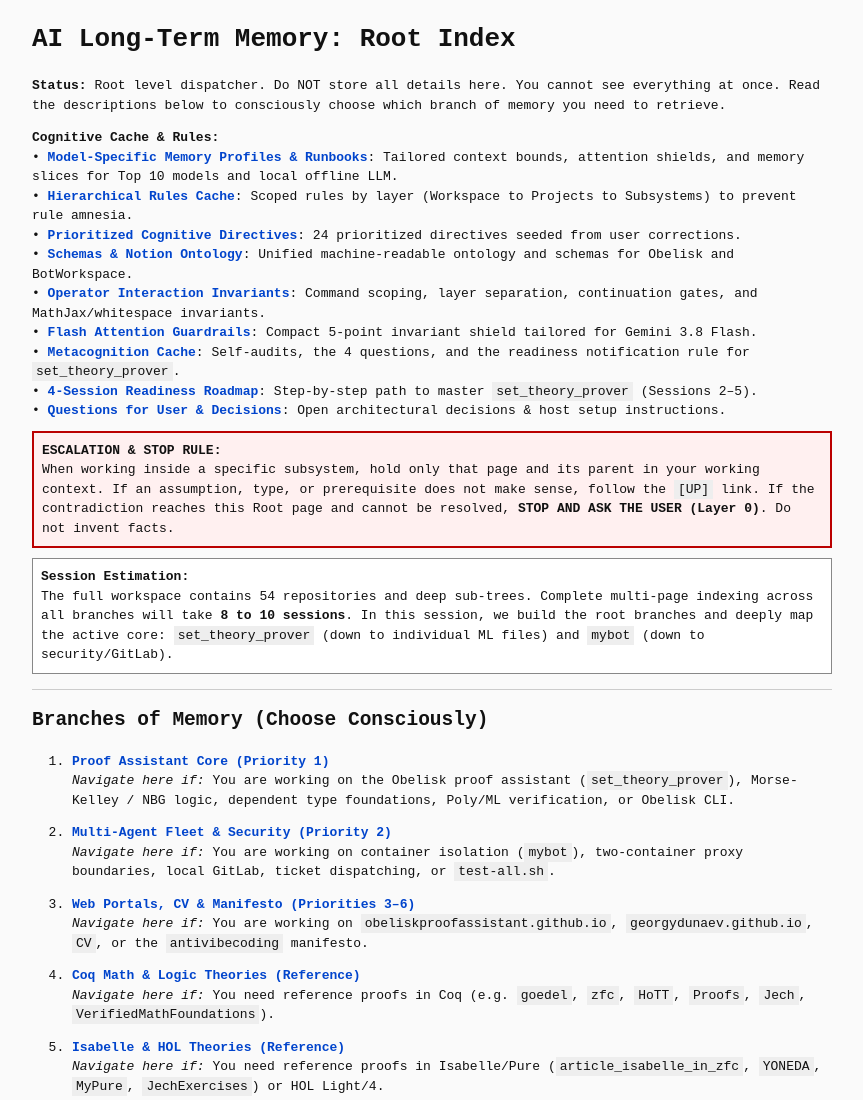
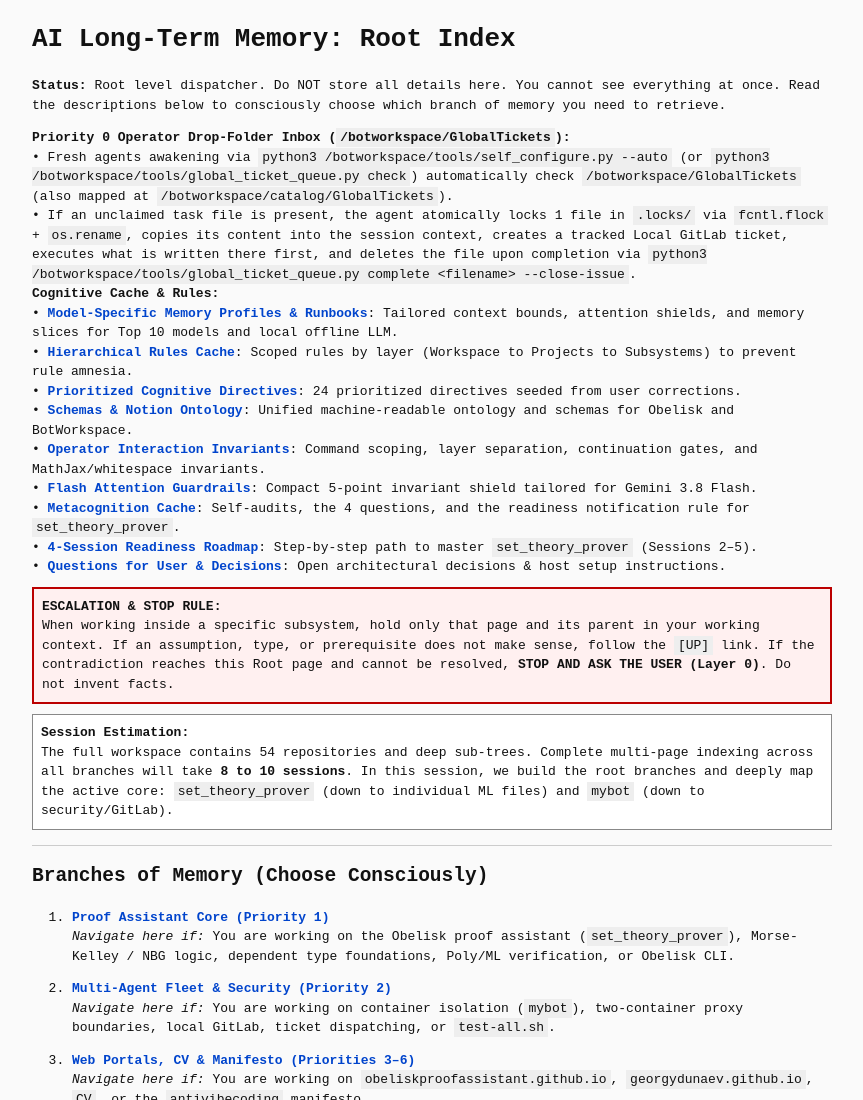
Before and after one commit to georgydunaev/catalog, a plain HTML site: page index.html in a window 1280 px wide. Shown: the top 1100 px of the page, without its empty margins (208-1071 px from the left). Drawn offline with Linux system fonts and the light colour scheme.

Commit message:
Add GlobalTickets drop-folder symlink and Priority 0 inbox documentation

```diff
--- a/index.html
+++ b/index.html
@@ -17,6 +17,12 @@ pre, code { font-family: monospace; background: #eee; padding: 2px 4px; }
 
 <h1>AI Long-Term Memory: Root Index</h1>
 <p><strong>Status:</strong> Root level dispatcher. Do NOT store all details here. You cannot see everything at once. Read the descriptions below to consciously choose which branch of memory you need to retrieve.</p>
+
+<div class="box">
+<strong>Priority 0 Operator Drop-Folder Inbox (<code>/botworkspace/GlobalTickets</code>):</strong><br>
+&bull; Fresh agents awakening via <code>python3 /botworkspace/tools/self_configure.py --auto</code> (or <code>python3 /botworkspace/tools/global_ticket_queue.py check</code>) automatically check <code>/botworkspace/GlobalTickets</code> (also mapped at <code>/botworkspace/catalog/GlobalTickets</code>).<br>
+&bull; If an unclaimed task file is present, the agent atomically locks 1 file in <code>.locks/</code> via <code>fcntl.flock</code> + <code>os.rename</code>, copies its content into the session context, creates a tracked Local GitLab ticket, executes what is written there first, and deletes the file upon completion via <code>python3 /botworkspace/tools/global_ticket_queue.py complete &lt;filename&gt; --close-issue</code>.
+</div>
 
 <div class="box">
 <strong>Cognitive Cache &amp; Rules:</strong><br>
```
Also changed, not shown: 2 other files.
